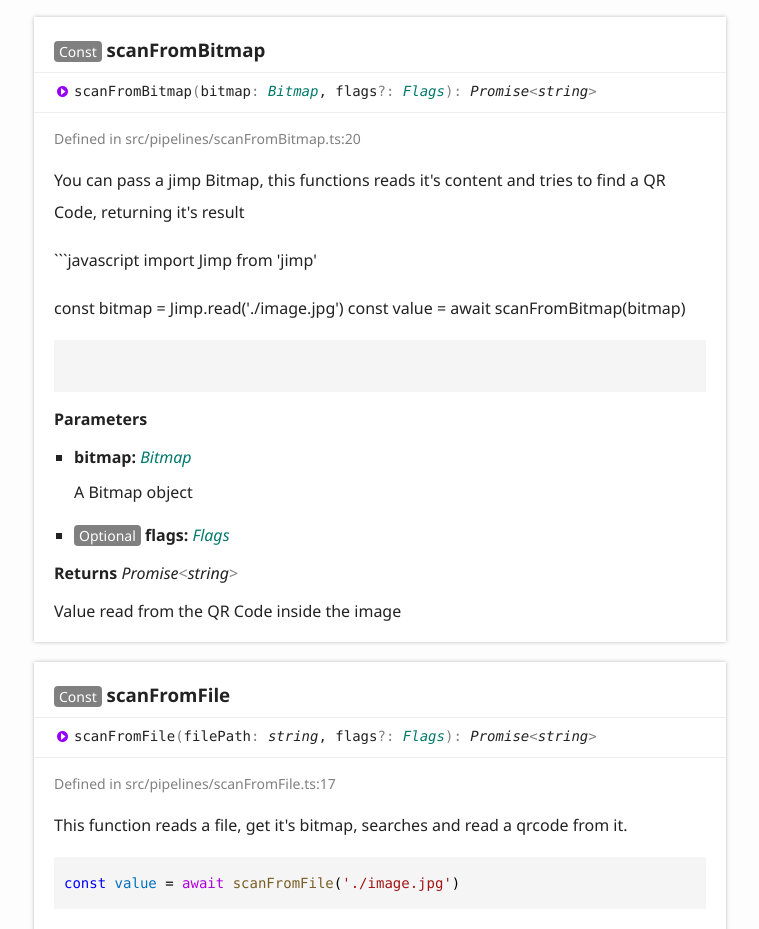
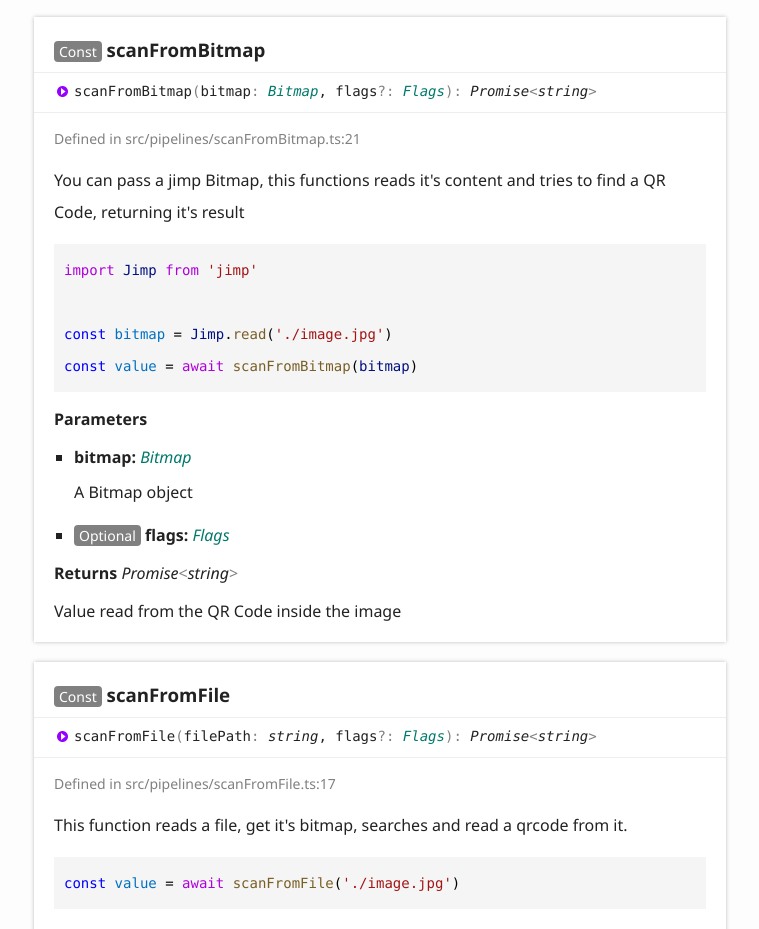
Before and after one commit to victorperin/qr-scanner-cli, a plain HTML site: page modules.html in a window 1280 px wide. Shown: the part 1104-2033 px from the top of the page, without its empty margins (311-1070 px from the left). Drawn offline with Linux system fonts and the light colour scheme.

Commit message:
deploy: 5feb34710dd6675bea9636b55cac740dd5a23121

````diff
--- a/modules.html
+++ b/modules.html
@@ -136,19 +136,18 @@
 						<li class="tsd-description">
 							<aside class="tsd-sources">
 								<ul>
-									<li>Defined in src/pipelines/scanFromBitmap.ts:20</li>
+									<li>Defined in src/pipelines/scanFromBitmap.ts:21</li>
 								</ul>
 							</aside>
 							<div class="tsd-comment tsd-typography tsd-comment-shorttext">
 								<div class="lead">
 									<p>You can pass a jimp Bitmap, this functions reads it&#39;s content and tries to find a QR Code, returning it&#39;s result</p>
-									<p>```javascript
-									import Jimp from &#39;jimp&#39;</p>
 								</div>
 								</div><div class="tsd-comment tsd-typography tsd-comment-text">
-								<p>const bitmap = Jimp.read(&#39;./image.jpg&#39;)
-								const value = await scanFromBitmap(bitmap)</p>
-								<pre><code>
+								<pre><code class="language-javascript"><span style="color: #AF00DB">import</span><span style="color: #000000"> </span><span style="color: #001080">Jimp</span><span style="color: #000000"> </span><span style="color: #AF00DB">from</span><span style="color: #000000"> </span><span style="color: #A31515">&#039;jimp&#039;</span>
+
+<span style="color: #0000FF">const</span><span style="color: #000000"> </span><span style="color: #0070C1">bitmap</span><span style="color: #000000"> = </span><span style="color: #001080">Jimp</span><span style="color: #000000">.</span><span style="color: #795E26">read</span><span style="color: #000000">(</span><span style="color: #A31515">&#039;./image.jpg&#039;</span><span style="color: #000000">)</span>
+<span style="color: #0000FF">const</span><span style="color: #000000"> </span><span style="color: #0070C1">value</span><span style="color: #000000"> = </span><span style="color: #AF00DB">await</span><span style="color: #000000"> </span><span style="color: #795E26">scanFromBitmap</span><span style="color: #000000">(</span><span style="color: #001080">bitmap</span><span style="color: #000000">)</span>
 </code></pre>
 							</div>
 							<h4 class="tsd-parameters-title">Parameters</h4>
````
